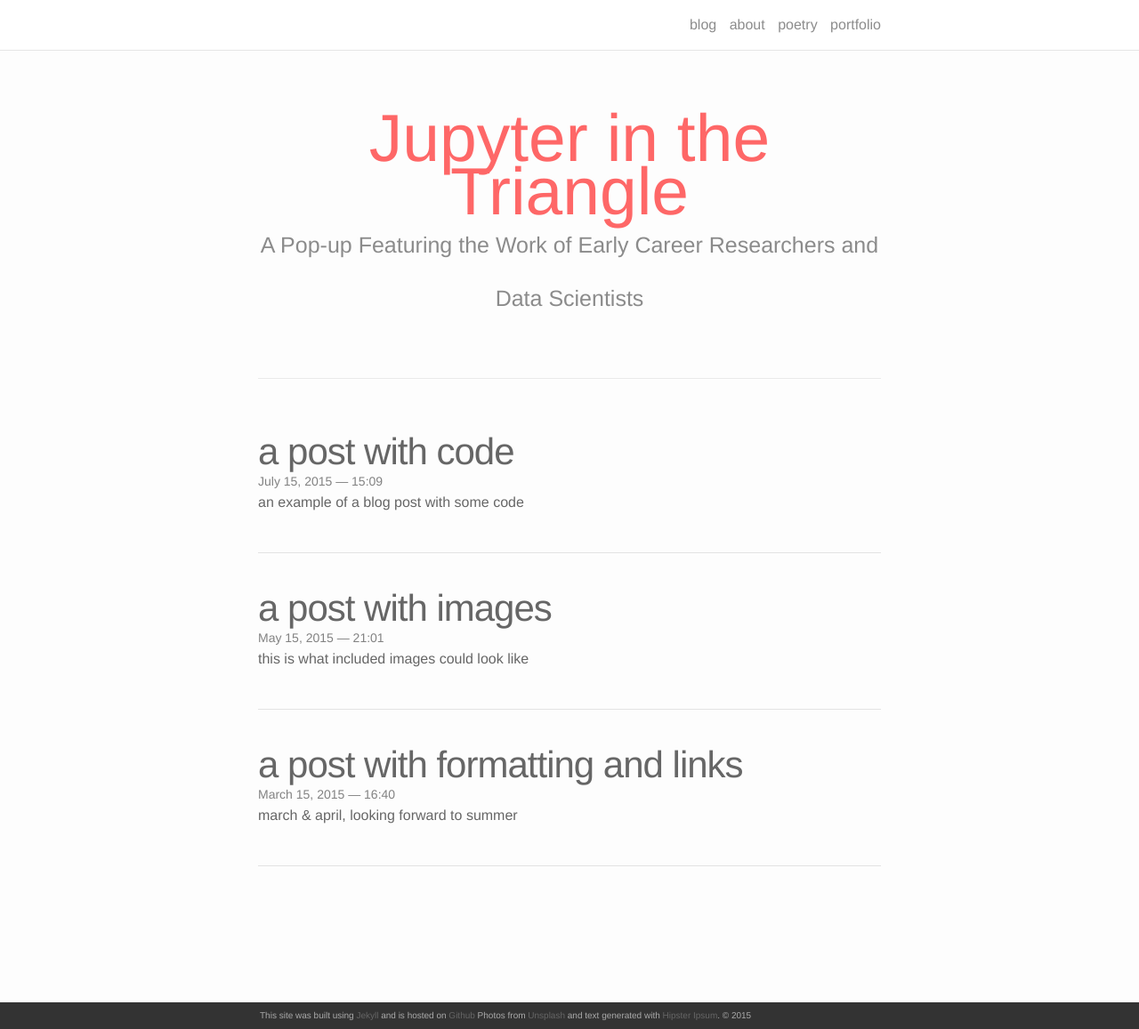
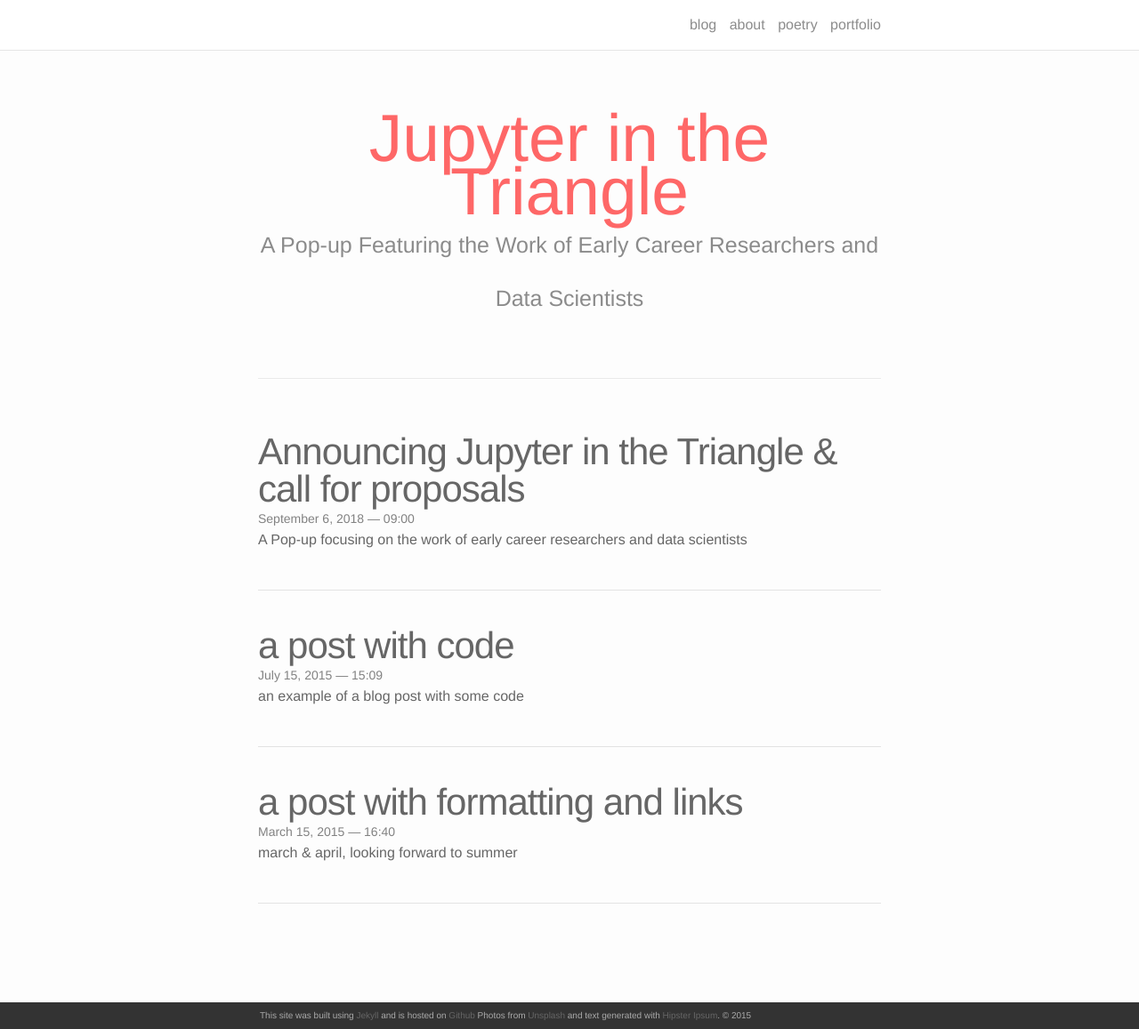
Before and after one commit to bogoli/-folio, a Jekyll site: the page built from index.html, in a window 1280 px wide and 1157 px high. Shown: the whole window at 89% size. Built offline with Jekyll 4.4.1, drawn with Linux system fonts in a browser that asks for light colours; nearby versions of some CDN libraries; the list of posts is cut into pages by our own code; part of the change alters nothing that is shown.

Commit message:
Create announcement and call for proposals post

```diff
--- a/_posts/2015-05-15-title.markdown
+++ b/_posts/2015-05-15-title.markdown
@@ -1,30 +1,62 @@
 ---
 layout: post
-title:  a post with images
-date: 2015-05-15 21:01:00
-description: this is what included images could look like
+title:  Announcing Jupyter in the Triangle & call for proposals
+date: 2018-09-06 9:00:00
+description: A Pop-up focusing on the work of early career researchers and data scientists
 ---
-Jean shorts raw denim Vice normcore, art party High Life PBR skateboard stumptown vinyl kitsch. Fingerstache four loko meh 8-bit, tousled banh mi tilde forage Schlitz dreamcatcher twee 3 wolf moon. Chambray asymmetrical paleo salvia, sartorial umami four loko master cleanse drinking vinegar brunch.
 
 <div class="img_row">
-	<img class="col three" src="/img/9.jpg">
-</div>
-<div class="img_row">
-	<img class="col three" src="{{ site.baseurl }}/img/9.jpg">
-</div>
-<div class="col three caption">
-	A simple, elegant caption looks good between image rows, after each row, or doesn't have to be there at all.
-</div>
-<div class="img_row">
-	<img class="col two" src="/img/8.jpg">
-	<img class="col one" src="/img/10.jpg">
+	<img class="col three" src="{{ site.baseurl }}/img/jupyter-pop-up.png">
 </div>
 
-Slow-carb four dollar toast Helvetica pop-up. Kale chips next level literally trust fund Pitchfork. Jean shorts Pinterest beard, farm-to-table irony craft beer swag tofu 8-bit Banksy. Quinoa forage fanny pack, pug hashtag Echo Park heirloom Schlitz tote bag artisan Neutra mumblecore 90's shabby chic raw denim.
+### Announcing Jupyter in the Triangle & call for proposals
+
+We’re excited to announce the next Jupyter Pop-up event! Join us for Jupyter in the Triangle in Chapel Hill, NC, November 13, 2018. The event will be hosted at the Carolina Club, and is organized by the University of North Carolina Chapel Hill Libraries. This event is being co-organized with core Jupyter Project contributors, some of whom will be present.
+
+### What is it?
+
+Jupyter in the Trinagle is a "Pop-up" event on the popular open-source Jupyter Project, including major components like the widely used Jupyter Notebook as well as the project’s underlying architecture and tools. The event will be an engaging mix of talks, discussions, and birds of a feather sessions on topics spanning the full ecosystem of Jupyter. The theme of the event focuses on the work of * Early Career Researchers & Data Scientists * and we are hoping for contributions from this group, but are open to all contributions. We are also focused on creating a welcoming environment that fosters diversity and inclusion in the broad spectrum of projects and ideas that will be discussed.
+
+### So what will we be doing?
+
+Below you will find agenda highlights, a full speaker lineup will be announced closer to the event date.
 
 
-<div class="img_row">
-	<img class="col one" src="/img/11.jpg">
-	<img class="col one" src="/img/12.jpg">
-	<img class="col one" src="/img/7.jpg">
-</div>
+* 8:00am — 9:00am: Check-in, network, and enjoy breakfast
+
+* 9:00am — 9:30am: Introductions & logistics
+
+* 9:30am — 10:30am: Keynote with Q&A
+
+* 10:30am — 10:45am: Relax, it's break time
+
+* 11:45am - 12:00pm: Two brief 30 minute talks
+
+* 12:00pm — 1:00pm: Lunchtime
+
+* 1:00pm — 2:00pm: Two brief 30 minute talks
+
+* 2:00pm — 2:15pm: Relax, it's time for some PM snacks and a break
+
+* 2:15pm — 3:30pm: Lightnight talks, 15 minutes each
+
+* 3:30pm — 5:00pm: Birds of a feather discussions on topics from the community
+
+Note: Breakfast, lunch, and PM snacks will be served.
+
+
+### Where can I register to attend?
+
+If you are interested in attending the Jupyter in the Triangle event, you can purchase your ticket by visiting our (EventBrite page).
+
+### How can I be a part of it?
+
+If you are interested in being a part of the event, there are several opportunities for you. You can choose to submit a proposal by (DATE HERE) for either a 30 minute talk, 15 minute talk, or a birds of a feather session on a Jupyter-related topic that you think attendees would be interested in hearing about or discussing.
+
+### How can my organization be a part of it?
+
+If your organization is a fan of the Jupyter Project and would like to give back to the community, we are looking for contributors and sponsors. If you are interested, please contact the organizers at (OUR GROUP EMAIL HERE) for further information.
+
+### Who will be speaking?
+
+Stay tuned! We will provide updates as we get closer to the workshop.
```
